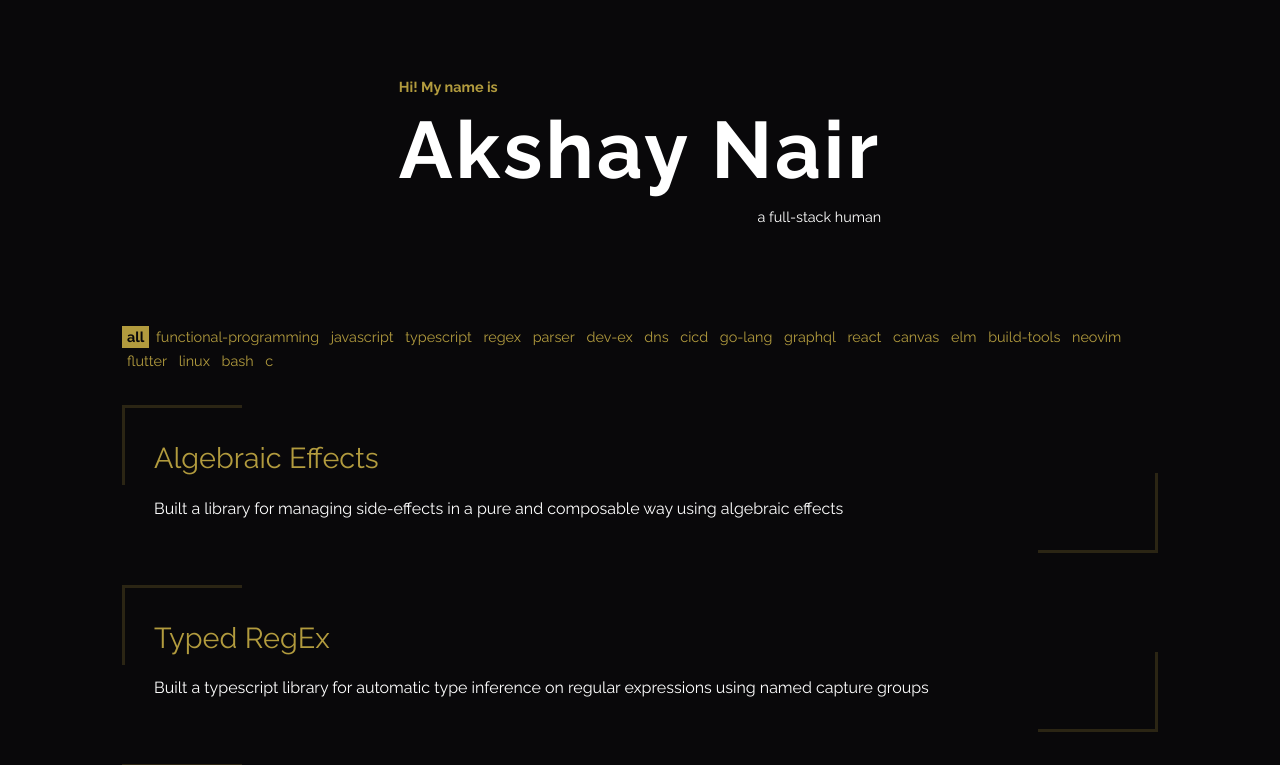
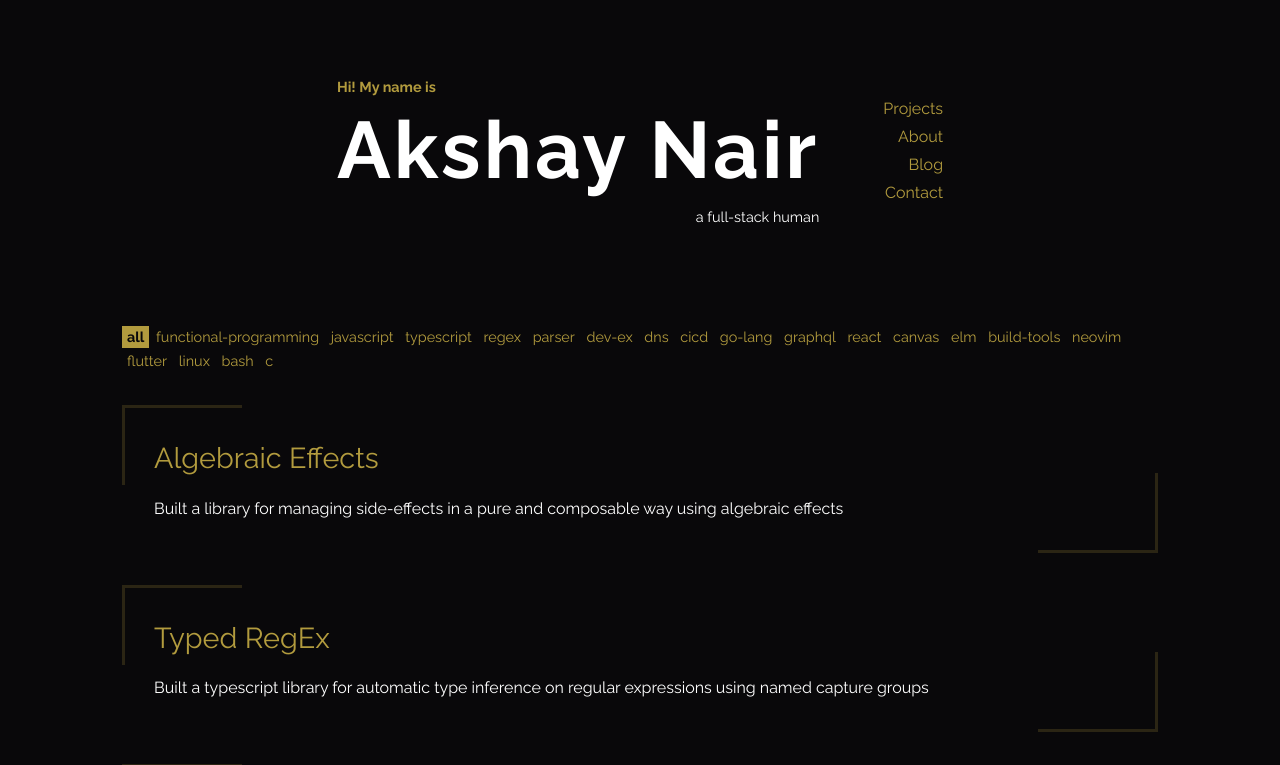
Before and after one commit to phenax/ediblemonad.dev, a Next.js app: page / in a window 1280 px wide. Shown: the top 765 px of the page. Built offline with nearby package versions, Linux system fonts and the light colour scheme.

Commit message:
feat: nav links

```diff
--- a/app/page.module.css
+++ b/app/page.module.css
@@ -2,6 +2,27 @@
   padding: 1rem 2rem;
   max-width: 1100px;
   margin: 0 auto;
+}
+
+.navLink {
+  position: relative;
+}
+.navLink::after {
+  content: '';
+  position: absolute;
+  right: -4px;
+  bottom: -2px;
+  width: 40px;
+  height: 12px;
+  border-right: 1px solid rgb(var(--accent-rgb));
+  border-bottom: 1px solid rgb(var(--accent-rgb));
+
+
+  opacity: 0;
+  transition: opacity 0.1s ease-in-out;
+}
+.navLink:hover::after {
+  opacity: 1;
 }
 
 .code {
--- a/app/page.tsx
+++ b/app/page.tsx
@@ -1,5 +1,6 @@
 'use client'
 import { useState } from 'react'
+import Link from 'next/link'
 import projectData from '../data/projects.json'
 import styles from './page.module.css'
 
@@ -44,6 +45,13 @@ const ProjectCard = ({ project }: { project: Project }) => (
   </div>
 )
 
+const navLinks = [
+  { name: 'Projects', link: { pathname: '/' } },
+  { name: 'About', link: { pathname: '/about' } },
+  { name: 'Blog', link: { pathname: '/blog' } },
+  { name: 'Contact', link: { pathname: '/contact' } },
+]
+
 export default function Home() {
   const [selectedTags, setSelectedTags] = useState<Set<string>>(new Set())
 
@@ -53,6 +61,18 @@ export default function Home() {
         <div className={styles.headerName}>
           <h1 className={styles.headerTitle}>Akshay Nair</h1>
           <div className={styles.headerSubtitle}>a full-stack human</div>
+        </div>
+        <div className="inline-block text-right align-top" style={{ margin: '0.8rem 0 0 4rem' }}>
+          {navLinks.map(({ name, link }) => (
+            <div key={name} className="pt-1">
+              <Link
+                href={link}
+                className={`${styles.link} ${styles.navLink}`}
+              >
+                {name}
+              </Link>
+            </div>
+          ))}
         </div>
       </header>
 
```
